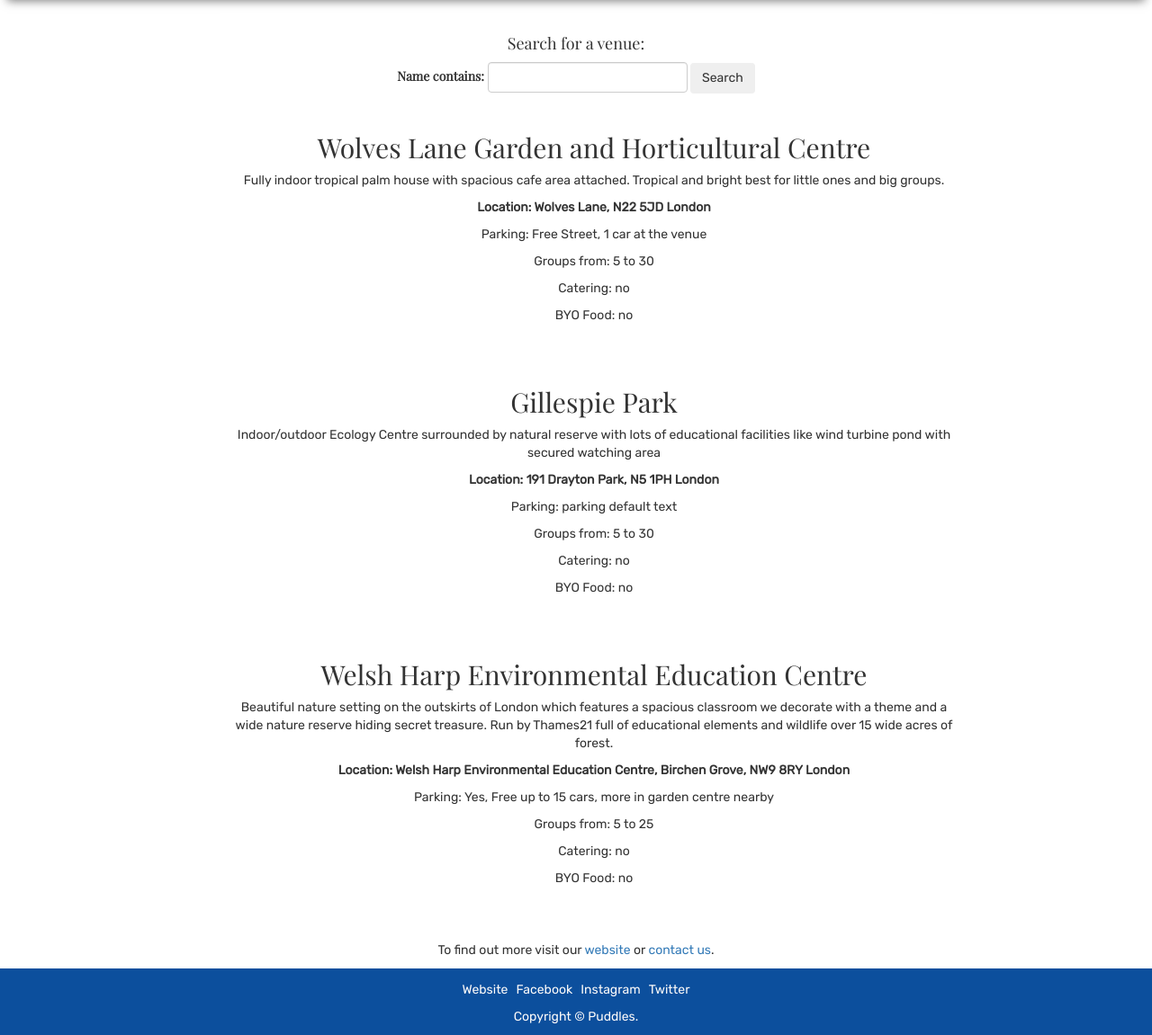
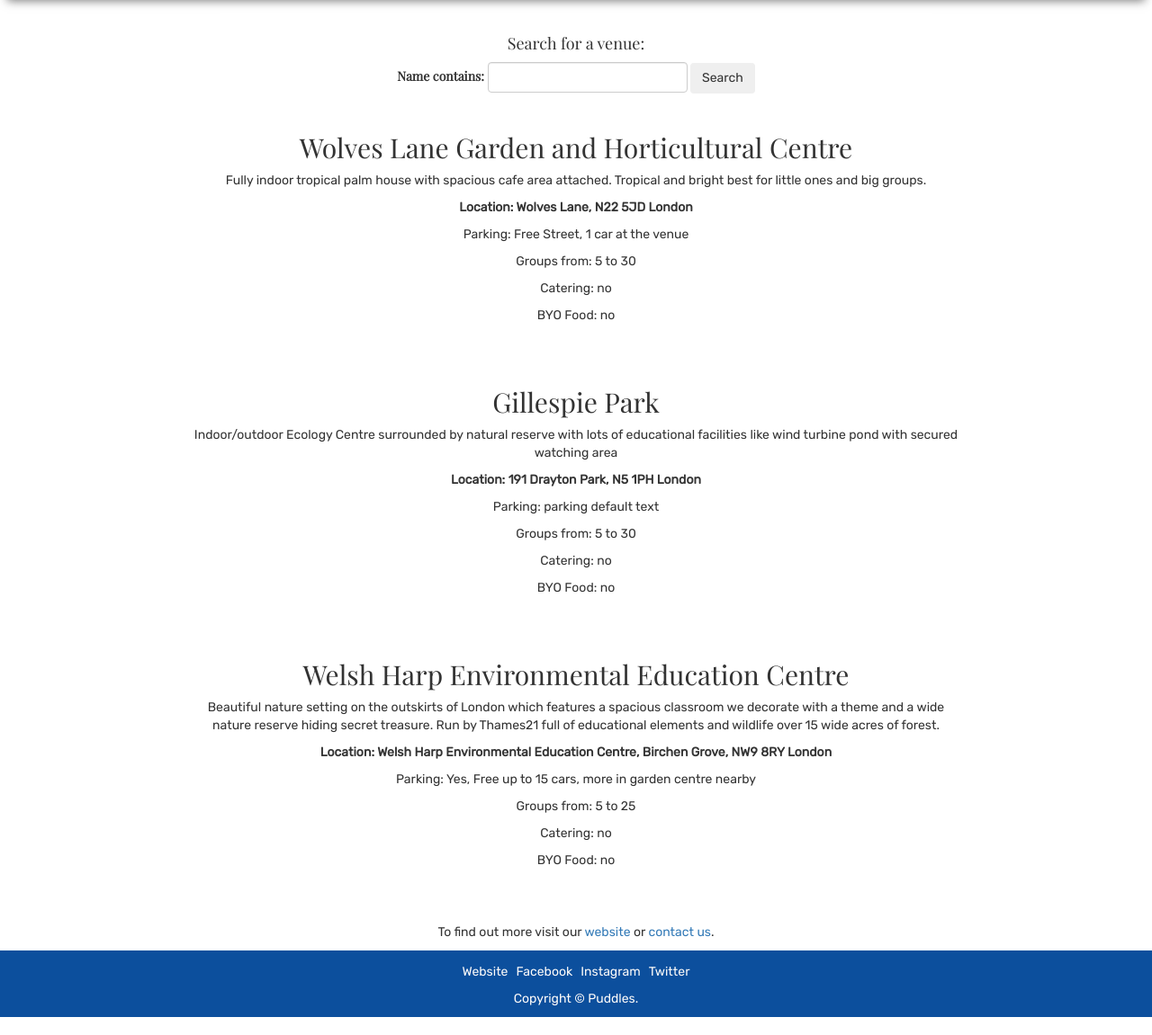
Before and after one commit to natalia-z/project, a Django app: page /venues/ in a window 1280 px wide. Shown: the part 80-1231 px from the top of the page at 90% size. Run offline with Django 3.2, Linux system fonts and the light colour scheme; data comes from the database, SQL or seed files in the repository; both versions use the stored data as it was after the commit; parts of the project's set-up code (start-up, migrations or seed data) failed here and were passed over; some libraries are stand-ins or nearby versions.

Commit message:
remove padding from lists

```diff
--- a/frontend/sass/main.scss
+++ b/frontend/sass/main.scss
@@ -41,3 +41,7 @@ label{
     display: inline-block;
     padding: 0.5em;
 }
+
+ul{
+    padding: 0;
+}
--- a/static/static/css/main.css
+++ b/static/static/css/main.css
@@ -127,4 +127,7 @@ label {
   display: inline-block;
   padding: 0.5em; }
 
+ul {
+  padding: 0; }
+
 /*# sourceMappingURL=main.css.map */
```
Also changed, not shown: puddles2/puddles2/db.sqlite3.
